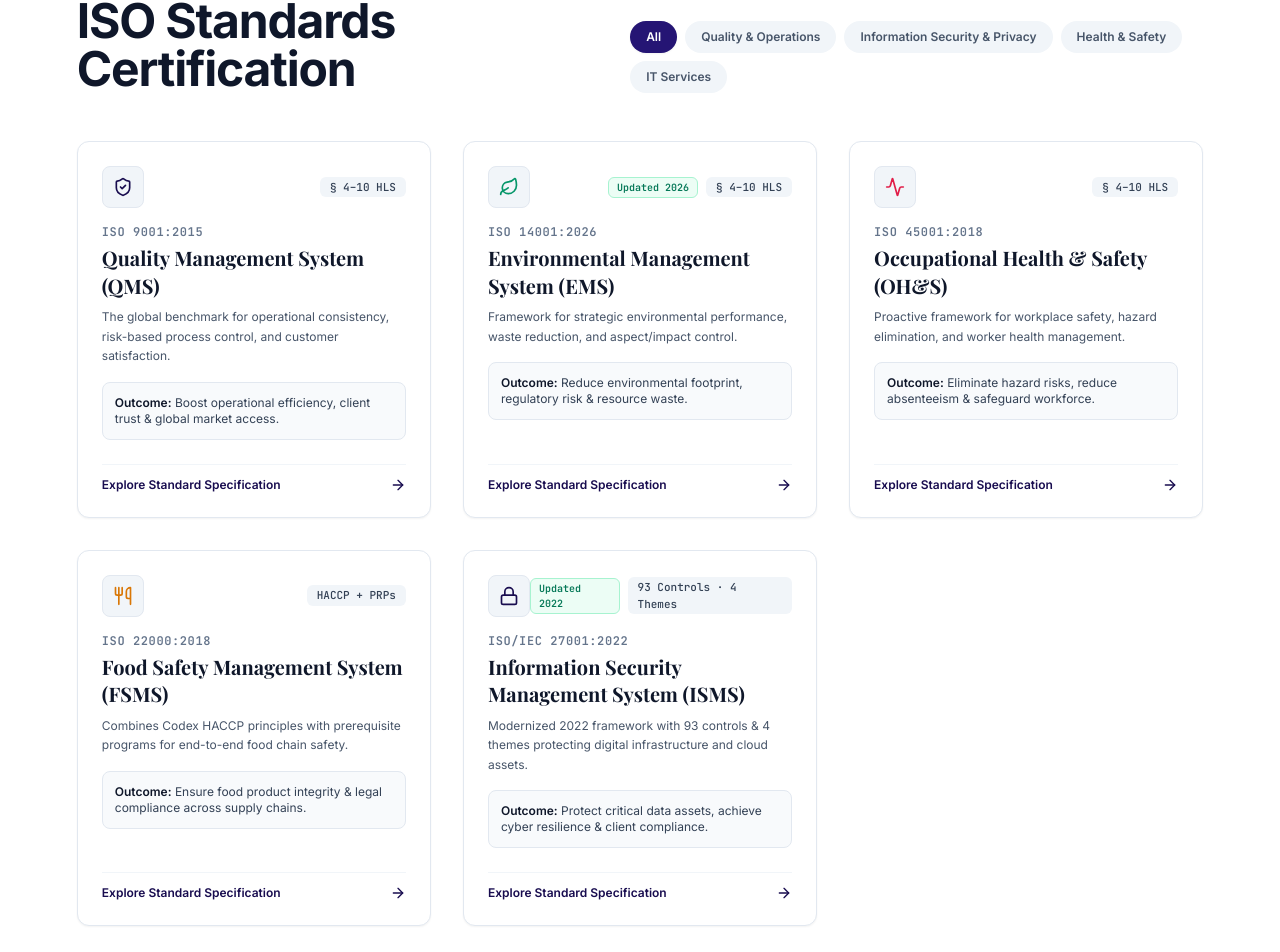
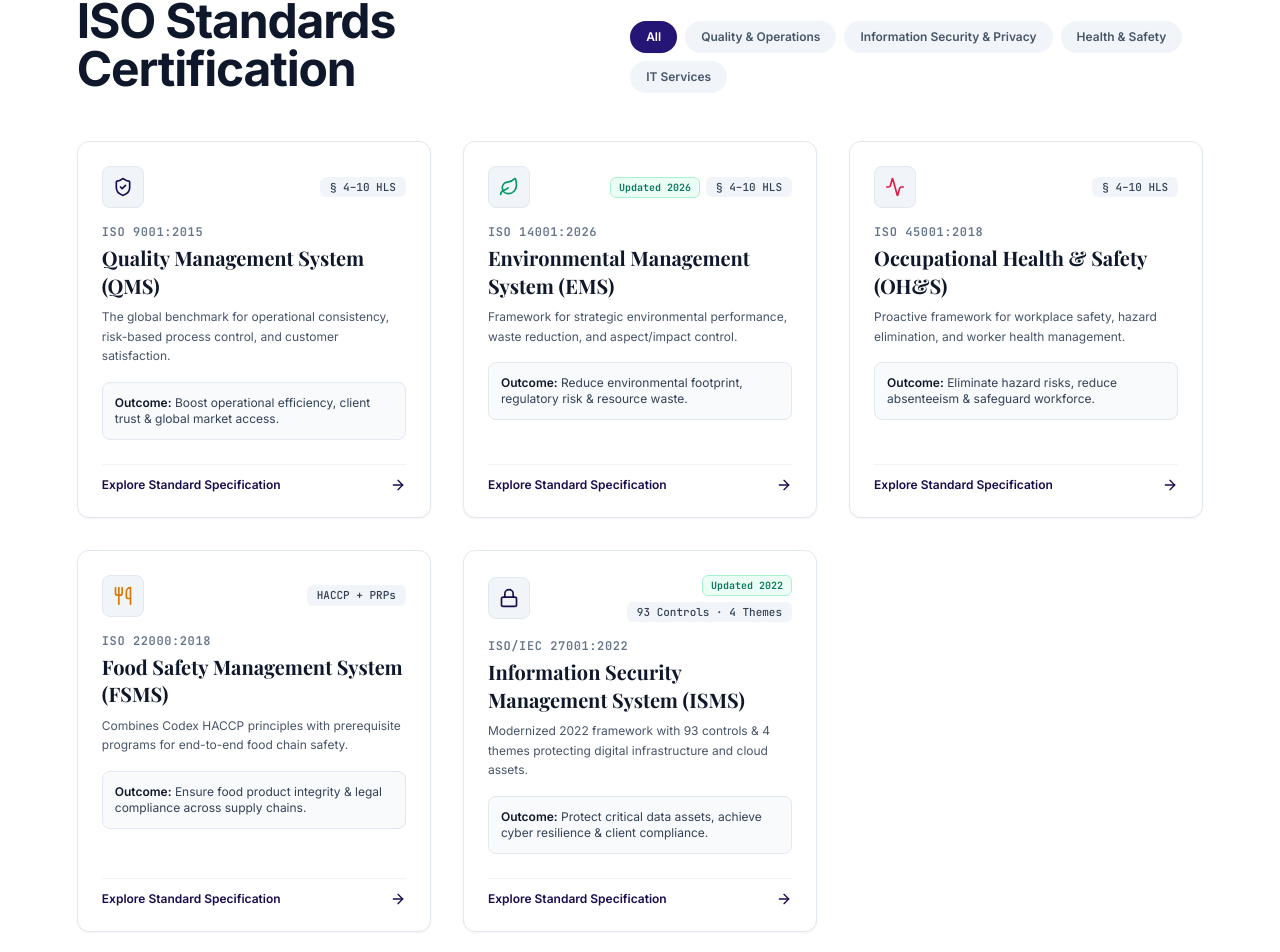
Before and after one commit to Kunal-Gupta28/B4QM, a Next.js app: page / in a window 1280 px wide. Shown: the part 2309-3261 px from the top of the page. Built offline with nearby package versions, Linux system fonts and the light colour scheme; a web font is replaced by a local one.

Commit message:
fix: enforce whitespace-nowrap and shrink-0 on standard card badges

```diff
--- a/src/components/layout/Header.tsx
+++ b/src/components/layout/Header.tsx
@@ -146,7 +146,7 @@ export const Header: React.FC<HeaderProps> = ({ onOpenCommandPalette }) => {
                               <div className="flex items-center gap-1.5">
                                 <span className="font-mono text-[11px] font-bold text-[#008AD8] truncate">{std.code}</span>
                                 {std.badge && (
-                                  <span className="text-[9px] px-1 py-0.5 rounded bg-emerald-50 text-emerald-700 font-semibold border border-emerald-200 shrink-0">
+                                  <span className="text-[9px] px-1 py-0.5 rounded bg-emerald-50 text-emerald-700 font-semibold border border-emerald-200 shrink-0 whitespace-nowrap">
                                     {std.badge}
                                   </span>
                                 )}
--- a/src/components/ui/StandardCard.tsx
+++ b/src/components/ui/StandardCard.tsx
@@ -47,17 +47,17 @@ export const StandardCard: React.FC<StandardCardProps> = ({ standard }) => {
     >
       <div>
         {/* Card Header: Icon, Code & Badge */}
-        <div className="flex items-center justify-between mb-4">
-          <div className="p-2.5 rounded-lg bg-slate-100 border border-slate-200">
+        <div className="flex items-center justify-between mb-4 gap-2">
+          <div className="p-2.5 rounded-lg bg-slate-100 border border-slate-200 shrink-0">
             {getIcon(standard.iconName)}
           </div>
-          <div className="flex items-center gap-2">
+          <div className="flex items-center gap-1.5 flex-wrap justify-end">
             {standard.badge && (
-              <span className="text-[10px] px-2 py-0.5 rounded-md bg-emerald-50 text-emerald-700 font-semibold border border-emerald-200 font-mono">
+              <span className="inline-block text-[10px] px-2 py-0.5 rounded-md bg-emerald-50 text-emerald-700 font-semibold border border-emerald-200 font-mono whitespace-nowrap shrink-0">
                 {standard.badge}
               </span>
             )}
-            <span className="text-[11px] px-2.5 py-0.5 rounded-md bg-slate-100 text-slate-700 font-mono font-medium">
+            <span className="inline-block text-[11px] px-2.5 py-0.5 rounded-md bg-slate-100 text-slate-700 font-mono font-medium whitespace-nowrap shrink-0">
               {standard.clauseChip}
             </span>
           </div>
```
